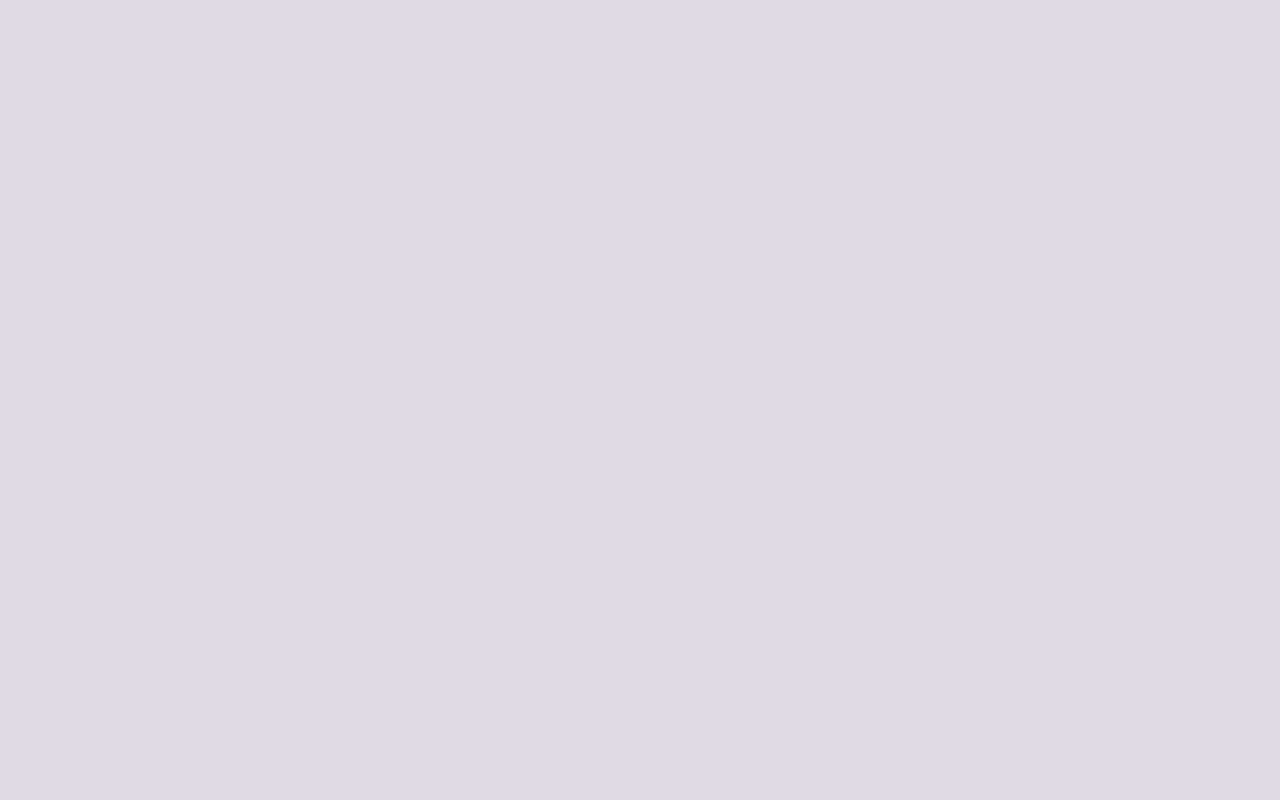
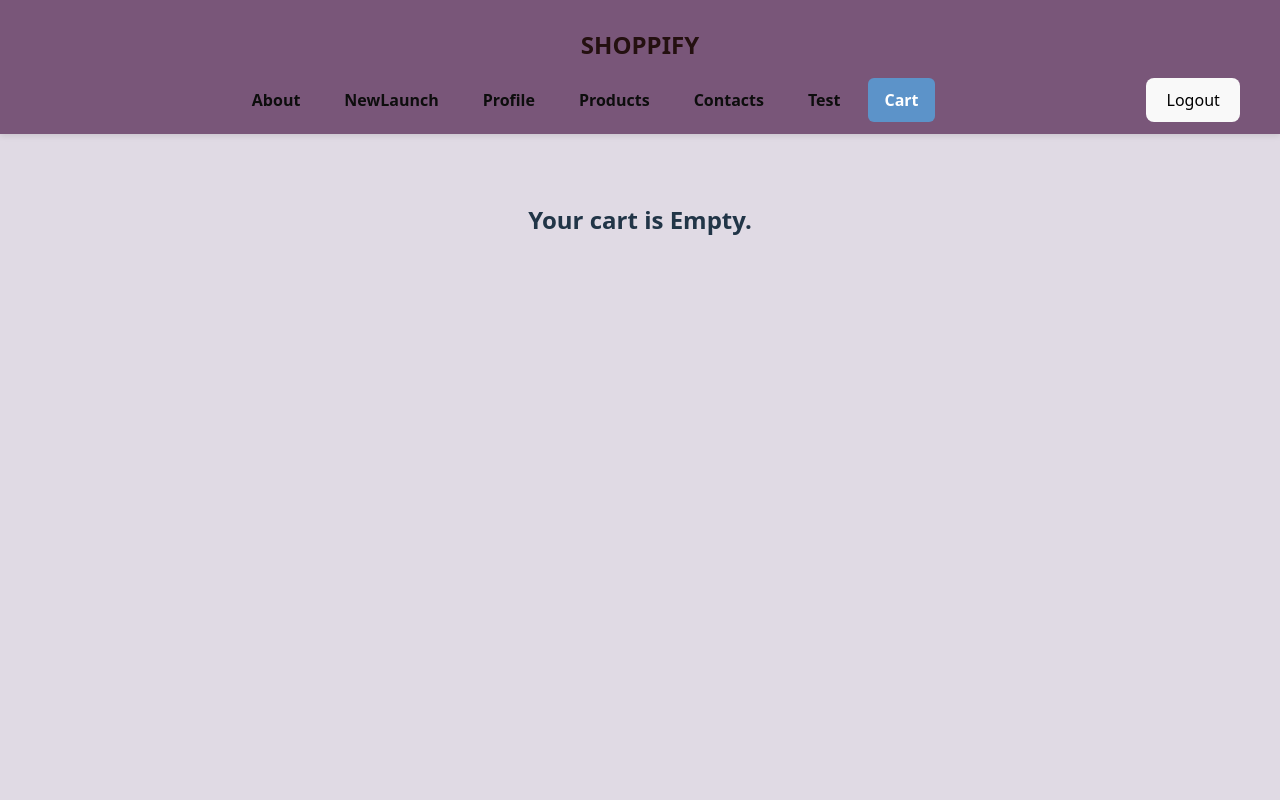
Before and after one commit to SumekaAspire/TabNavigation, a React (Vite) app in the folder tab/: page /home/cart in a window 1280 px wide. Before the commit this address had no page. Shown: the top 800 px of the page. Built offline with nearby package versions, Linux system fonts and the light colour scheme; sample sign-in values are in the browser's storage.

Commit message:
App.jsx: Made changes for CartPage CartPage.jsx:created cartpage Home.jsx: Made Changes for cart count (shown to the user in nav bar) Cartcontext.jsx: added logic for CartPage using useContext

```diff
--- a/tab/src/App.jsx
+++ b/tab/src/App.jsx
@@ -7,7 +7,7 @@ import {
 } from "react-router-dom";
 
 import HomePage from "./components/HomePage";
-import Products from "./pages/Products";
+import Products from "./pages/products/Products";
 import Profile from "./pages/Profile";
 import About from "./pages/About";
 import Contacts from "./pages/Contacts";
@@ -17,10 +17,13 @@ import Login from "./pages/Login";
 import Home from "./components/Home";
 import NewLaunch from "./pages/NewLaunch";
 import ProtectedRoutes from "./utils/ProtectedRoutes";
+import CartPage from "./pages/Cart/CartPage";
+import { CartProvider } from "./context/CartContext";
 
 function App() {
   return (
-    <Router>
+    <CartProvider>
+      <Router>
       <Routes>
         {/* <Route path="/" element={<Navigate to="/home/about" />} /> */}
 
@@ -52,9 +55,11 @@ function App() {
           <Route path="products" element={<Products />} />
           <Route path="contacts" element={<Contacts />} />
           <Route path="test" element={<Test />} />
+          <Route path="cart" element={<CartPage/>}/>
         </Route>
       </Routes>
     </Router>
+    </CartProvider>
   );
 }
 
--- a/tab/src/components/Home.jsx
+++ b/tab/src/components/Home.jsx
@@ -4,9 +4,14 @@ import {NavLink, Outlet} from "react-router-dom";
 import "../css/HomePage.css";
 import Footer from "./Footer";
 import LogoutButton from "./LogoutButton";
+import { useContext } from "react";
+import { CartContext } from "../context/CartContext";
 
 
 function Home() {
+
+  const{cart} = useContext(CartContext);
+  const totalItems = cart.reduce((acc, item)=> acc +  item.quantity, 0)
 
   return (
   <div className="tab-content">
@@ -25,6 +30,20 @@ function Home() {
         <NavLink to="/home/products" className={({ isActive }) => isActive ? "tab-link active" : "tab-link"}>Products</NavLink>
         <NavLink to="/home/contacts" className="tab-link">Contacts</NavLink>
         <NavLink to="/home/test" className="tab-link">Test</NavLink>
+        <NavLink to="/home/cart" className={({ isActive }) => isActive ? "tab-link active" : "tab-link"}>Cart{totalItems >0 &&( <span
+      style={{
+        marginLeft: "4px",
+        background: "red",
+        color: "white",
+        borderRadius: "50%",
+        padding: "2px 6px",
+        fontSize: "12px",
+      }}
+    >
+      {totalItems}
+    </span>)}
+        </NavLink>
+
 
          </div>
        <div className="tab-right">
--- /dev/null
+++ b/tab/src/context/CartContext.jsx
@@ -0,0 +1,35 @@
+import React,{useState,useContext, createContext} from 'react'
+import { ToastContainer,toast} from 'react-toastify';
+//import 'react-toastify/dist/ReactToastify.css';
+
+
+export const CartContext = createContext();
+
+export const CartProvider=({children})=>{
+    const[cart, setCart] = useState([]);
+
+    const addToCart=(product)=>{
+        const existingProduct = cart.find((item)=> item.id === product.id);
+        if(existingProduct){
+           setCart(
+            cart.map((item)=> item.id === product.id ? {...item, quantity: item.quantity +1} : item)
+           );
+        }else{
+           setCart([...cart,{...product, quantity: 1}]);
+        }
+        toast.success("product is added");
+    }
+
+    const removeFromCart =(id)=>{
+        setCart(cart.filter((item) => item.id !== id)); //it keeps the item not th remove item
+    }
+
+    const clearCart =()=> setCart([]);
+    return(
+        <CartContext.Provider value={{cart,addToCart, removeFromCart,clearCart}}>
+            {children}
+             <ToastContainer position='top-center' autoClose={1000}/>
+        </CartContext.Provider>
+
+    )
+}
--- /dev/null
+++ b/tab/src/pages/Cart/CartPage.jsx
@@ -0,0 +1,38 @@
+import React, { useContext } from 'react'
+import { CartContext } from '../../context/CartContext'
+import { ToastContainer,toast } from 'react-toastify';
+
+const CartPage = () => {
+    const {cart, removeFromCart, clearCart }= useContext(CartContext);
+
+    const totalAmount = cart.reduce((acc, item) => acc + item.price * item.quantity, 0);
+    if( cart.length === 0) return<h2> Your cart is Empty. </h2>
+
+    const handleCheckout=()=>{
+        toast.success("Your order will be placed.")
+    }
+
+  return (
+    <div>
+        <h2>Shopping Cart!!</h2>
+        {cart.map((item)=> (
+           <div key={item.id} style={{ marginBottom: "10px" }}>
+                <img src={item.image} alt={item.title} width="50" />
+                <span>Item:{item.title}</span><br/>
+                <span>{item.quantity}</span><br/>
+                <span>Price(₹): {item.price * item.quantity}</span><br/>
+                <a onClick={()=> removeFromCart(item.id)} style={{color:'black', cursor:'pointer'}}>Remove</a>
+                {/* <button onClick={()=> removeFromCart(item.id)}>Remove</button> */}
+            </div>
+        ))
+        }
+        <h3 className='totalAmount'>Total:  ₹{totalAmount.toFixed(2)}</h3>
+        <button onClick={clearCart} style={{marginRight:"12px"}}>Clear Cart</button>
+        <button onClick={handleCheckout}>Proceed to Checkout</button>
+         <ToastContainer position='top-center' autoClose={3000}/>
+
+    </div>
+  )
+}
+
+export default CartPage
```
